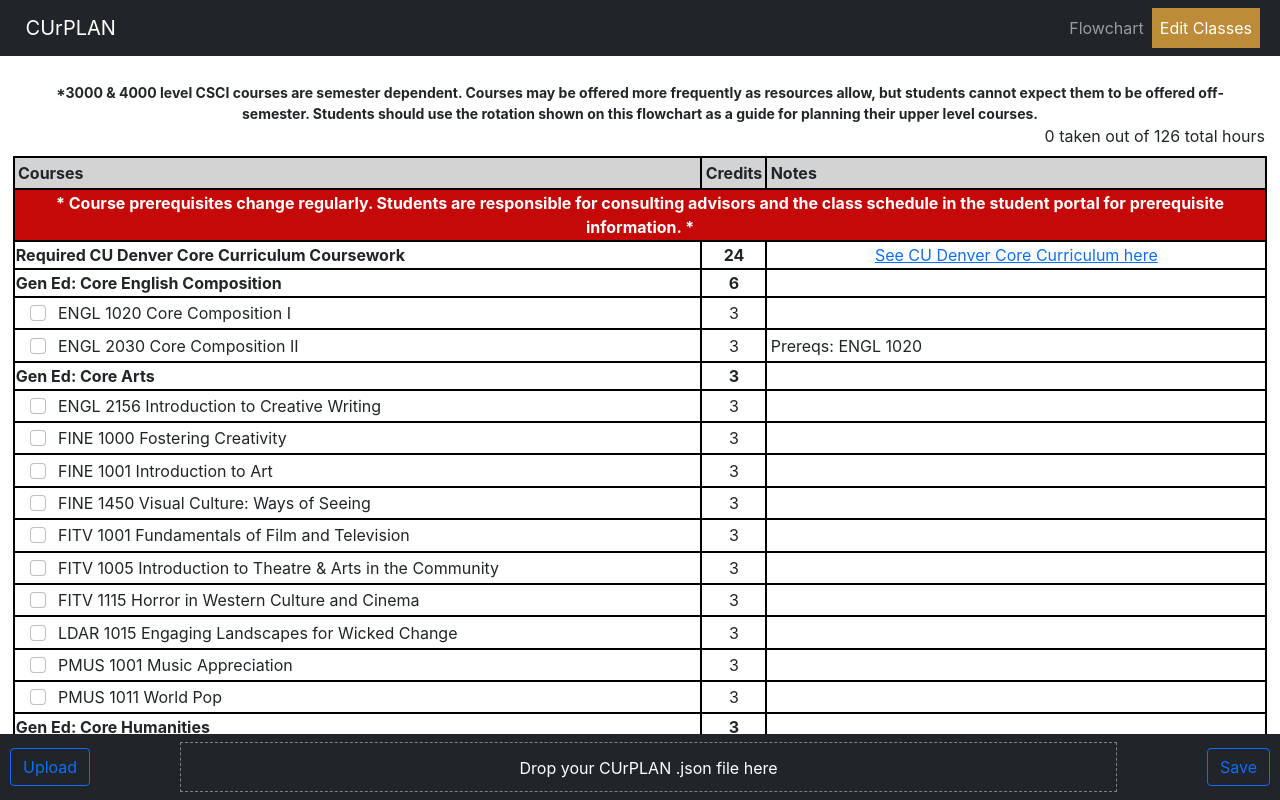
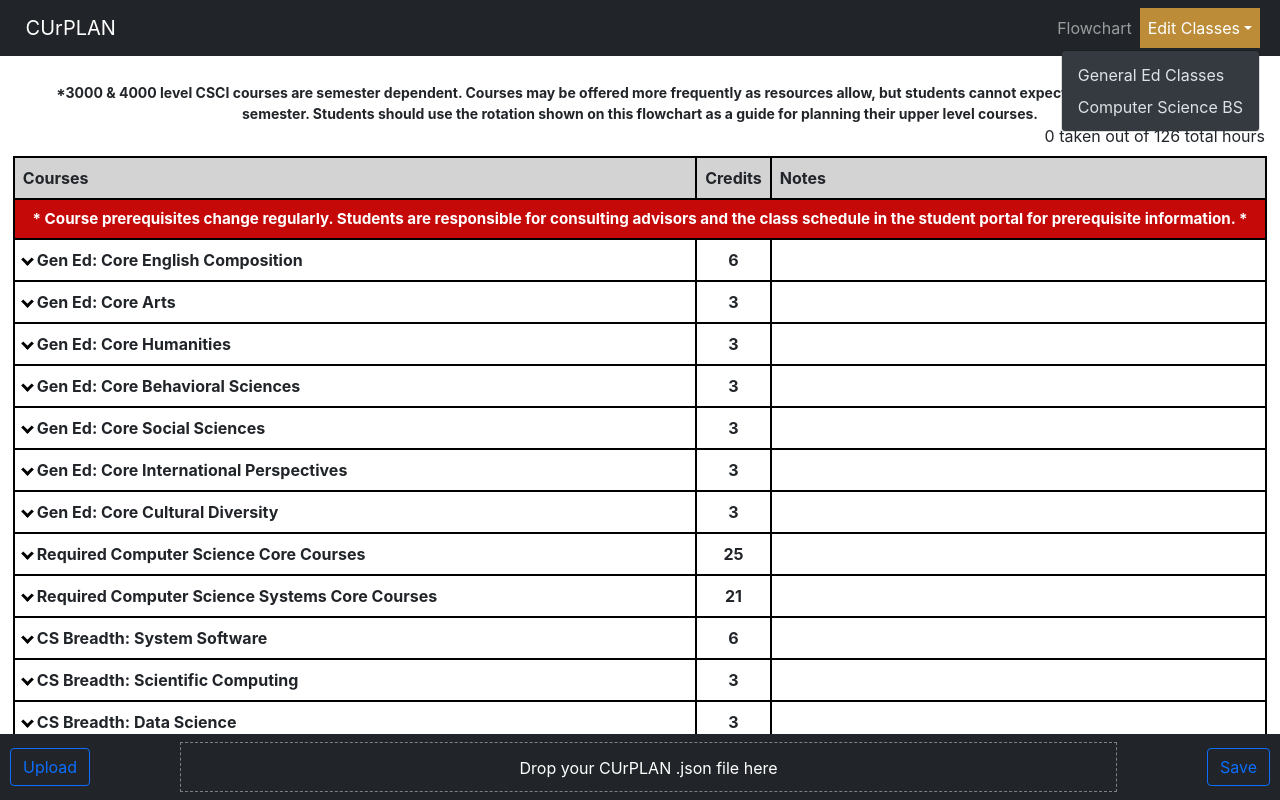
Before and after one commit to CUrPLAN/Senior-Design-Capstone, a React (Vite) app: page / in a window 1280 px wide. Both pictures are taken after a click on the button "Edit Classes". Shown: the top 800 px of the page. Built offline with nearby package versions, Linux system fonts and the light colour scheme.

Commit message:
collapsing table, added science credit option

```diff
--- a/package.json
+++ b/package.json
@@ -12,6 +12,7 @@
     "file-saver": "^2.0.5",
     "react": "^17.0.0",
     "react-bootstrap": "^2.0.0",
+    "react-bootstrap-table-next": "^4.0.3",
     "react-dom": "^17.0.0",
     "react-dropzone": "^11.4.2"
   },
--- a/src/App.css
+++ b/src/App.css
@@ -136,36 +136,60 @@ body {
   margin-right: 15px;
 }
 
+.arrow {
+  border: solid black;
+  border-width: 0 3px 3px 0;
+  display: inline-block;
+  padding: 3px;
+  margin-bottom: 2px;
+  margin-right: 5px;
+}
+
+.down {
+  transform: rotate(45deg);
+  -webkit-transform: rotate(45deg);
+}
+
+.up {
+  transform: rotate(-135deg);
+  -webkit-transform: rotate(-135deg);
+}
+
+.table {
+  width: 98%;
+}
+
 .listview-table {
   border: solid 1px black;
   margin: 1vh 1vw 12vh 1vw;
 }
 
-th {
+.table th {
   border: solid 2px black;
 }
 
-.alert-td {
+.table .alert-td {
   border: solid 2px black;
   text-align: center;
+  font-size: 0.95em;
   background: rgb(197, 9, 9);
   color: white;
   font-weight: bold;
 }
 
-.heading-courses-td {
+.table .heading-courses-td {
   border: solid 2px black;
   text-align: left;
   font-weight: bold;
 }
 
-.heading-credits-td {
+.table .heading-credits-td {
   border: solid 2px black;
   text-align: center;
   font-weight: bold;
 }
 
-.heading-notes-td {
+.table .heading-notes-td {
   border: solid 2px black;
   text-align: left;
   font-weight: bold;
--- a/src/App.jsx
+++ b/src/App.jsx
@@ -4,6 +4,7 @@ import Container from 'react-bootstrap/Container';
 import Row from 'react-bootstrap/Row';
 import Col from 'react-bootstrap/Col';
 import Navbar from 'react-bootstrap/Navbar';
+import NavDropdown from 'react-bootstrap/NavDropdown';
 import Nav from 'react-bootstrap/Nav';
 import Button from 'react-bootstrap/Button';
 import InputGroup from 'react-bootstrap/InputGroup';
@@ -11,8 +12,7 @@ import saveAs from 'file-saver';
 import Dropzone from 'react-dropzone';
 import Popover from 'react-bootstrap/Popover';
 import OverlayTrigger from 'react-bootstrap/OverlayTrigger';
-
-
+import Table from 'react-bootstrap/Table';
 
 // adapted from https://stackoverflow.com/questions/14446511/most-efficient-method-to-groupby-on-an-array-of-objects
 // call groupby(list to group, function which takes one argument which will be called on each element of the list to determine groups)
@@ -23,6 +23,7 @@ var groupBy = function(xs, func) {
   }, {});
 };
 
+// *******function that obtains the prerequisite information to display if it exists*******
 var getNotes = function(oldPrereqs) {
   let prereqs = oldPrereqs.slice();
   if (!(typeof prereqs == 'undefined') && (prereqs.length > 0)) {
@@ -105,6 +106,7 @@ class FlowChartItem extends React.Component {
   }
 }
 
+
 class App extends React.Component {
   constructor(props) {
     super(props);
@@ -113,11 +115,12 @@ class App extends React.Component {
       Classes: [],
       Class_Desc: [],
       Taken_Classes: [],
-      CurPreReqs: []
+      CurPreReqs: [],
+      expandedRows: []
     };
   }
 
-  // load data from json, set state with information
+  // ************load data from json, set state with information************
   componentDidMount() { // runs when component loads
     fetch('csreqs.json') // get file at csreqs.json asyncronously
       .then(response => response.text())
@@ -126,80 +129,69 @@ class App extends React.Component {
       .catch(e => console.error('Couldn\'t read json file. The error was:\n', e)); // print any errors
   }
 
-  // function for handling a click on one of the top navbar links
+  // ************function for handling a click on one of the top navbar links*********
   menuClick(i) {
     if (i === 0) { // if the first button is clicked
       this.setState({ Display: 'Flow' });
-    } else if (i === 1) { // if the second button is clicked
+    } else if (i === 1 & !this.state.Display.startsWith('Edit')) { // if the second button is clicked
       this.setState({ Display: 'Edit' });
+    } else if (i === 2) { //if first submenu of second button is clicked
+      this.setState({ Display: 'EditGenEd' });
+    } else if (i == 3) { //if second submenu of second button is clicked
+      this.setState({ Display: 'EditCS' });
     }
   }
 
-  addClassToCategory(classId, classCredits, category) {
-    this.state.Categories[category].Credits -= Number.parseInt(classCredits.slice(0,1));
+  addClassToFlowchart(classId, category) {
+    //to update a state, need to copy contents (using slice) into a new variable, modify the state in that new variable, then set the state (needed because of react's rendering requirements)
+    let newClasses = this.state.Classes.slice();
+    // for science credit to update properly, add an additional class to the flowchart if biology or chemistry path was taken
+    if (classId.startsWith('BIOL') || classId.startsWith('CHEM')) {
+      newClasses = [...this.state.Classes, {
+        "Name": "Science",
+        "Credits": "1-2 hours",
+        "Semester": "Spring-2",
+        "Color": "SCIENCE"
+      }];
+    }
     if ('FC_Name' in this.state.Categories[category]) {
-      let index = this.state.Classes.findIndex(c => c.Name === this.state.Categories[category].FC_Name);
+      for (let fc_name of this.state.Categories[category].FC_Name) {
+        // tries to find a flowchart box that thic class can fill
+        let index = this.state.Classes.findIndex(c => c.Name === fc_name);
+        if (index >= 0) {
+          // creates a duplicate of the classes list & modifies info to have this class instead
+          newClasses[index].Type = newClasses[index].Name; // adds element to remember the category
+          newClasses[index].Name = classId;
+          break;
+        }
+      }
+    }
+    this.setState({ Classes: newClasses });
+  }
+
+  // ********remove a class when you unclick the toggle button***********
+  removeClassFromFlowchart(classId) {
+    // finds the class and replaces the information with old category again (when you unclick the class)
+    let index = this.state.Classes.findIndex(cl => cl.Name === classId);
+    if ('Type' in this.state.Classes[index]) {
       let newClasses = this.state.Classes.slice();
-      newClasses[index].Type = newClasses[index].Name;
-      newClasses[index].Name = classId;
+      newClasses[index].Name = newClasses[index].Type; // .Type is the old category
       this.setState({ Classes: newClasses });
     }
   }
 
-  removeClassFromCategory(classId, classCredits, category) {
-    this.state.Categories[category].Credits += Number.parseInt(classCredits.slice(0,1));
-    let index = this.state.Classes.findIndex(cl => cl.Name === classId);
-    if ('Type' in this.state.Classes[index]) {
-      let newClasses = this.state.Classes.slice();
-      newClasses[index].Name = newClasses[index].Type;
-      this.setState({ Classes: newClasses });
-    }
-  }
-
-  // function for handling a click on a checkbox
+  // *************function for handling a click on a checkbox**********
   checkboxClick(classID) {
     // create a copy of the taken classes (for re-rendering purposes in React)
     if (this.state.Taken_Classes.indexOf(classID) > -1) { // if class is already in taken list
       // removes classid from taken classes list by creating a new list that does not include that classID
       this.setState({ Taken_Classes: this.state.Taken_Classes.filter(c => c !== classID) });
-      let cl = this.state.Class_Desc[classID];
-      if ('Classes' in this.state.Categories[cl.Fulfills] && this.state.Categories[cl.Fulfills].Classes.indexOf(classID) > -1) {
-        this.state.Categories[cl.Fulfills].Classes = this.state.Categories[cl.Fulfills].Classes.filter(c => c !== classID);
-        if ('Fallback_Cat' in this.state.Categories[cl.Fulfills]) {
-          this.removeClassFromCategory(classID, cl.Credits, this.state.Categories[cl.Fulfills].Fallback_Cat);
-        }
-      } else {
-        this.removeClassFromCategory(classID, cl.Credits, cl.Fulfills);
-        if ('Classes' in this.state.Categories[cl.Fulfills] && this.state.Categories[cl.Fulfills].Classes.length > 0) {
-          let newClassId = this.state.Categories[cl.Fulfills].Classes[0];
-          cl = this.state.Class_Desc[newClassId];
-          this.state.Categories[cl.Fulfills].Classes = this.state.Categories[cl.Fulfills].Classes.filter(c => c !== newClassId);
-          if ('Fallback_Cat' in this.state.Categories[cl.Fulfills]) {
-            this.removeClassFromCategory(newClassId, cl.Credits, this.state.Categories[cl.Fulfills].Fallback_Cat);
-          }
-          if (this.state.Categories[cl.Fulfills].Credits > 0) {
-            this.addClassToCategory(newClassId, cl.Credits, cl.Fulfills);
-          } else {
-            this.state.Categories[cl.Fulfills].Classes = ('Classes' in this.state.Categories[cl.Fulfills]) ? [...this.state.Categories[cl.Fulfills].Classes, newClassId] : [newClassId];
-            if ('Fallback_Cat' in this.state.Categories[cl.Fulfills]) {
-              this.addClassToCategory(newClassId, cl.Credits, this.state.Categories[cl.Fulfills].Fallback_Cat);
-            }
-          }
-        }
-      }
+      this.removeClassFromFlowchart(classID);
     } else {
       // sets state to be the list of previously selected taken classes, with the addition of the new classID
       // ... is the spread operator, it makes the elements into elements of the new array
       this.setState({Taken_Classes: [...this.state.Taken_Classes, classID]});
-      let cl = this.state.Class_Desc[classID];
-      if (this.state.Categories[cl.Fulfills].Credits > 0) {
-        this.addClassToCategory(classID, cl.Credits, cl.Fulfills);
-      } else {
-        this.state.Categories[cl.Fulfills].Classes = ('Classes' in this.state.Categories[cl.Fulfills]) ? [...this.state.Categories[cl.Fulfills].Classes, classID] : [classID];
-        if ('Fallback_Cat' in this.state.Categories[cl.Fulfills]) {
-          this.addClassToCategory(classID, cl.Credits, this.state.Categories[cl.Fulfills].Fallback_Cat);
-        }
-      }
+      this.addClassToFlowchart(classID, this.state.Class_Desc[classID].Fulfills);
     }
   }
 
@@ -208,7 +200,6 @@ class App extends React.Component {
     let reader = new FileReader();
     // when reader reads a file
     reader.onload = (e) => {
-      console.log("reader results", reader.result);
       try {
         this.setState({ Taken_Classes: JSON.parse(e.target.result) }); // populate Taken_Classes with parsed upload file
       } catch (err) { // if error during parsing to json or setting state
@@ -221,8 +212,7 @@ class App extends React.Component {
   }
 
   // this function handles the functionality of the upload button itself so the user can choose a file to upload
-  onClickUpload() {
-    document.getElementById('uploadFileButton').click();
+  onClickUpload() { document.getElementById('uploadFileButton').click();
   }
 
   // when begin hovering over box, get prereqs and put in state
@@ -256,7 +246,7 @@ class App extends React.Component {
     this.setState({ CurPreReqs: [] });
   }
 
-  //make sure to open the webpage into a new tab to test save click functionality
+  //*******make sure to open the webpage into a new tab to test save click functionality************
   saveClick() {
     // adapted from answer to https://stackoverflow.com/questions/45941684/save-submitted-form-values-in-a-json-file-using-react
     const fileData = JSON.stringify(this.state.Taken_Classes);
@@ -264,13 +254,72 @@ class App extends React.Component {
     saveAs(blob, "CUrPLAN");
   }
 
-  // function that handles creating the edit view and list view components, with the json info that needs to be displayed
-  displayEditView() {
-    let headerList = groupBy(Object.entries(this.state.Class_Desc), x => x[1].Fulfills);
+  // *****handles expanding rows when a header is clicked (like Gen Ed: English or CS Breadth: Data Science), takes in the categories of classes as input*******
+  handleRowClick(rowId) {
+    const currentExpandedRows = this.state.expandedRows;
+    const isRowCurrentlyExpanded = currentExpandedRows.includes(rowId);
+    //determines which rows to show based on which rows are clicked
+    const newExpandedRows = isRowCurrentlyExpanded ?
+			currentExpandedRows.filter(id => id !== rowId) : currentExpandedRows.concat(rowId);
+      this.setState({expandedRows : newExpandedRows});
+  }
+
+  // *** creates main header row for the section, and addtional rows IFF expanded
+  renderItem(section) {
+    let [header, classes] = section;
+    const clickCallback = () => this.handleRowClick(header);
+
+    // add the main section row to a list
+    const itemRows = [
+      <tr onClick={clickCallback} key={"row-data-" + header}>
+        <td className="heading-courses-td"><div className="arrow down"></div>{header}</td>
+        {/* get needed credits for section by looking in object */}
+        <td className="heading-credits-td">{this.state.Categories[header].Credits}</td>
+        <td className="heading-notes-td"></td>
+      </tr>
+    ];
+
+    if(this.state.expandedRows.includes(header)) {
+      classes.forEach(([courseId, course]) => (
+        itemRows.push(<ListViewItem
+                    key={'course' + courseId}
+                    show={this.state.toggle}
+                    Id={courseId}
+                    {...course} // pass elements of a course as properties to the ListViewItem
+                    // () => is a way to bind functions when needing to pass functions to another component
+                    changeFunc={() => this.checkboxClick(courseId)} // pass function to component: https://reactjs.org/docs/faq-functions.html
+                    checked={this.state.Taken_Classes.indexOf(courseId) > -1} // variable used to keep boxes checked when switch between views
+                  ></ListViewItem>))
+      );
+    }
+    return itemRows;
+  }
+
+  // ********function that handles creating the edit view and list view components, with the json info that needs to be displayed***********
+  displayEditView(displayChoice) {
+    // gets object with groups of classes by headers
+    let headerList = Object.entries(groupBy(Object.entries(this.state.Class_Desc), x => x[1].Fulfills));
+    // filters list by argument passed in
+    if (displayChoice === 'EditGenEd') {
+      headerList = headerList.filter(x => x[0].includes('Gen Ed'));
+    }
+    if (displayChoice == 'EditCS') {
+      headerList = headerList.filter(x => !x[0].includes('Gen Ed'));
+    }
+
+    // list for storing rows of table
+    let allItemRows = [];
+
+    // calls to get the rows for each section of classes, adds them to list
+    headerList.forEach(item => {
+        const perItemRows = this.renderItem(item);
+        allItemRows = allItemRows.concat(perItemRows);
+    });
+
     return (
       <React.Fragment>
       <div className="credit-count">{this.calculateSemHours(this.state.Classes)}</div>
-      <table className='listview-table'>
+      <Table className='listview-table'>
         <thead>
           <tr>
             <th className='courses'>Courses</th>
@@ -280,39 +329,19 @@ class App extends React.Component {
         </thead>
         <tbody>
           <tr>
-            <td colSpan="3" className="alert-td">* Course prerequisites change regularly.
+            <td colSpan={3} className="alert-td">* Course prerequisites change regularly.
             Students are responsible for consulting advisors and the class schedule in the student portal for prerequisite information. *</td>
           </tr>
 
-          <tr>
+          {/*<tr>
             <td className="heading-courses-td">Required CU Denver Core Curriculum Coursework</td>
             <td className="heading-credits-td">24</td>
             <td><a href="https://catalog.ucdenver.edu/cu-denver/undergraduate/graduation-undergraduate-core-requirements/cu-denver-core-curriculum/">
               See CU Denver Core Curriculum here</a></td>
-          </tr>
-
-          { // convert list of headers and courses to appropriate table rows
-            Object.entries(headerList).map(([header, courses]) => (
-              <React.Fragment key={'section' + header}>
-                <tr>
-                  <td className="heading-courses-td">{header}</td>
-                  {/* get needed credits for section by looking in object */}
-                  <td className="heading-credits-td">{this.state.Categories[header].Credits}</td>
-                  <td className="heading-notes-td"></td>
-                </tr>
-                { /* pass all properties of a course to the list view item to get the html code */
-                  courses.map(([courseId, course]) => (<ListViewItem
-                    key={'course' + courseId}
-                    Id={courseId}
-                    {...course} // pass elements of a course as properties to the ListViewItem
-                    // () => is a way to bind functions when needing to pass functions to another component
-                    changeFunc={() => this.checkboxClick(courseId)} // pass function to component: https://reactjs.org/docs/faq-functions.html
-                    checked={this.state.Taken_Classes.indexOf(courseId) > -1} // variable used to keep boxes checked when switch between views
-                  ></ListViewItem>))}
-              </React.Fragment>
-            ))}
-        </tbody>
-      </table>
+          </tr>*/}
+          { allItemRows }
+          </tbody>
+          </Table>
       </React.Fragment>
     );
   }
@@ -389,15 +418,16 @@ class App extends React.Component {
 
     let content; // variable to store the content to render
     // set content to display based on which tab the user is currently in (the mode they currently see)
-    if (this.state.Display === 'Edit') {
-      content = this.displayEditView();
+    let display = this.state.Display;
+    if (display === 'Flow') {
+      content = this.displayFlowChart();
     } else {
-      content = this.displayFlowChart();
+      content = this.displayEditView(display);
     }
-
     // this return function in the render function will display the content
     // it creates the html code for the navbars and basic layout of the page
     // the {content} segment indicates that the html code from the variable above should be inserted
+    // react bootstrap nav dropdown menu link: https://react-bootstrap.github.io/components/dropdowns/
     return (
       <div className="App">
         <Navbar variant='dark' bg='dark' sticky='top'>
@@ -407,10 +437,18 @@ class App extends React.Component {
               className={(this.state.Display === 'Flow') ? 'active' : 'inactive'}
               onClick={() => this.menuClick(0)}
             >Flowchart</Nav.Link>
-            <Nav.Link
-              className={(this.state.Display === 'Edit') ? 'active' : 'inactive'}
+            <NavDropdown
+              className={((this.state.Display.startsWith('Edit')) ? 'active' : 'inactive')}
               onClick={() => this.menuClick(1)}
-            >Edit Classes</Nav.Link>
+              title="Edit Classes" id="basic-nav-dropdown"
+              menuVariant="dark"
+              align="end"
+            >
+              <NavDropdown.Item
+              onClick={() => this.menuClick(2)}>General Ed Classes</NavDropdown.Item>
+              <NavDropdown.Item
+              onClick={() => this.menuClick(3)}>Computer Science BS</NavDropdown.Item>
+            </NavDropdown>
           </Nav>
         </Navbar>
         <div className = "flow-warn">
```
Also changed, not shown: public/csreqs.json, 2 other files (tests, documents, lock files or other folders).
